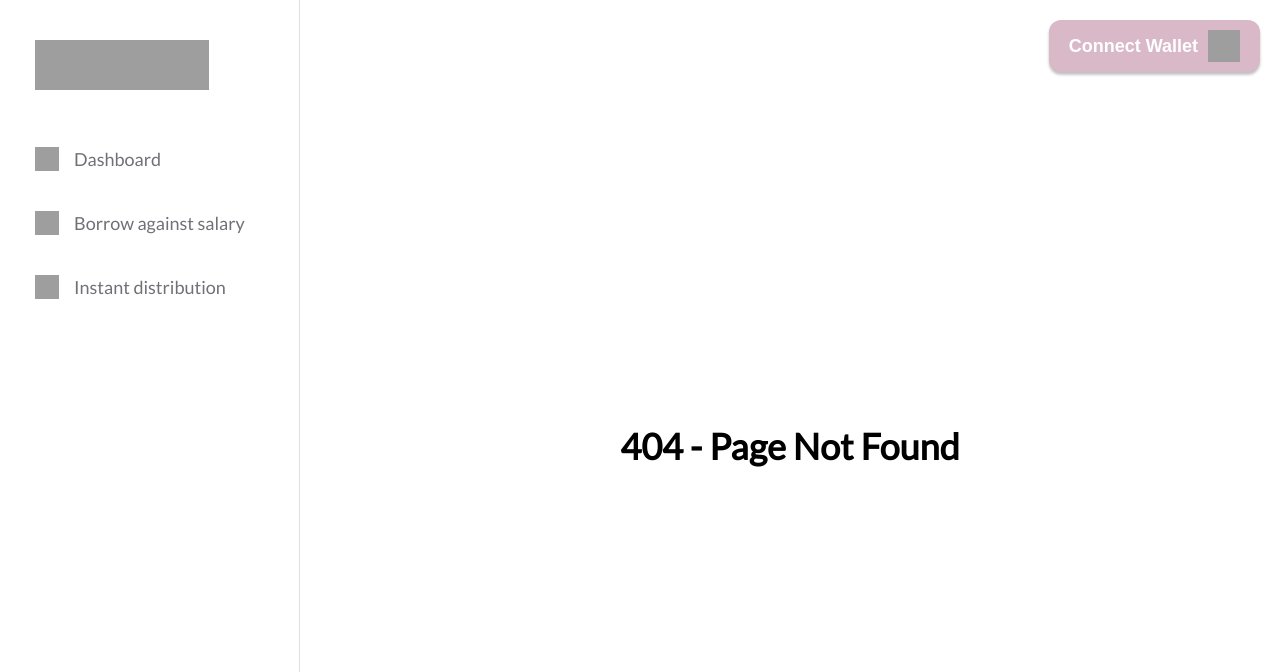
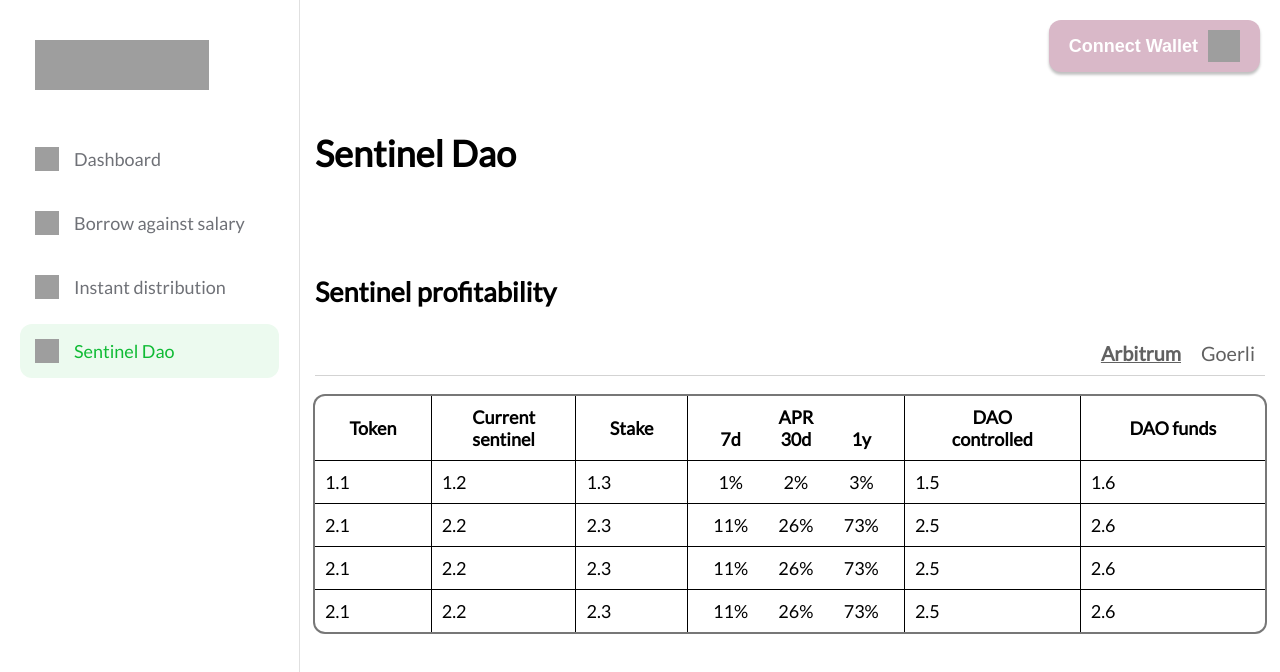
Before and after one commit to ab8x1/sf.pozalabs, a Next.js app: page /sentinel-dao in a window 1280 px wide. Before the commit this address had no page. Shown: the top 672 px of the page. Built offline with nearby package versions, Linux system fonts and the light colour scheme; grey boxes are pictures that could not be loaded.

Commit message:
added sentinel dao page

```diff
--- /dev/null
+++ b/pages/sentinel-dao.tsx
@@ -0,0 +1,13 @@
+import Head from 'next/head'
+import SentinelDalo from '../src/components/Sentinel-Dao'
+
+export default function Home() {
+  return (
+    <>
+      <Head>
+        <title>Salary stream</title>
+      </Head>
+      <SentinelDalo/>
+    </>
+  )
+}
--- a/src/components/Navbar/AppOption.tsx
+++ b/src/components/Navbar/AppOption.tsx
@@ -23,7 +23,7 @@ function AppOptionComponent({info, mainUrl, routes}: AppOptionsProps){
                 isOpened &&
                 <Options>
                     {
-                        routes.map(({name, url}) =>
+                        routes?.map(({name, url}) =>
                             <Option key={url} selected={asPath === `/${mainUrl}/${url}`}>
                                 <Link href={`/${mainUrl}/${url}`}><Icon src={`/navbar/${url}.png`}/>{name}</Link>
                             </Option>
--- a/src/components/Navbar/Navbar.tsx
+++ b/src/components/Navbar/Navbar.tsx
@@ -11,6 +11,7 @@ import Image from 'next/image'
 
 const bagRoutes: route[] = [{url: "borrower", name: "Borrower"}, {url: "lender", name: "Lender"}, {url: "employer", name: "Employer"}, {url: "activeLoans", name: "Active Loans"}];
 const idRoutes: route[] = [{url: "subscriber", name: "Subscriber"}, {url: "owner", name: "Owner"}];
+const sentinelRoutes: route[] = [{url: "view", name: "View"}];
 
 function NavbarComponent(){
     const [open, setOpen] = useState<boolean>(false);
@@ -22,7 +23,7 @@ function NavbarComponent(){
     useEffect((): void => {
         setOpen(false);
     }, [router.asPath])
-
+    console.log(router.asPath);
     return(
         <Navbar>
             <TopNavbar open={open} setOpen={setOpen}/>
@@ -33,6 +34,7 @@ function NavbarComponent(){
                         <Option selected={router.asPath === "/"}><Link href="/"><Icon src="/navbar/dashboard.png"/>Dashboard</Link></Option>
                         <AppOption info={{name: "Borrow against salary", img: "/navbar/bag.svg"}} mainUrl='borrow-agains-salary' routes={bagRoutes}/>
                         <AppOption info={{name: "Instant distribution", img: "/navbar/ida.svg"}} mainUrl='instant-distribution' routes={idRoutes}/>
+                        <Option selected={router.asPath === "/sentinel-dao"}><Link href="/sentinel-dao"><Icon src="/navbar/ida.svg"/>Sentinel Dao</Link></Option>
                     </AppOptions>
                 </div>
             </ToggleNavbar>
--- /dev/null
+++ b/src/components/Sentinel-Dao/SentinelDao.tsx
@@ -0,0 +1,114 @@
+import { useState, useEffect } from 'react';
+import {TableCell, TableHeader, Table, TripleData, ChainSelector, Chain, LoadingContainer} from './SentinelDaoStyles'
+
+function SentinelDao(){
+    const [loading, setLoading] = useState(true);
+    const [chain, setChain] = useState('Arbitrum');
+
+    useEffect(() => {
+        setLoading(true);
+        setTimeout(() => {
+            setLoading(false);
+        }, 2000)
+    }, [chain])
+
+    return(
+        <div className="container">
+            <h1>Sentinel Dao</h1>
+            <h2 style={{marginTop: '100px'}}>Sentinel profitability</h2>
+            <ChainSelector>
+                <Chain $selected={chain==="Arbitrum"} onClick={() => setChain("Arbitrum")}>Arbitrum</Chain>
+                <Chain $selected={chain==="Goerli"} onClick={() => setChain("Goerli")}>Goerli</Chain>
+            </ChainSelector>
+            <Table>
+                <thead>
+                    <tr>
+                        <TableHeader>Token</TableHeader>
+                        <TableHeader>Current <br/> sentinel</TableHeader>
+                        <TableHeader>Stake</TableHeader>
+                        <TableHeader>
+                            APR
+                            <TripleData>
+                                <span>7d</span>
+                                <span>30d</span>
+                                <span>1y</span>
+                            </TripleData>
+                        </TableHeader>
+                        <TableHeader>DAO <br/> controlled</TableHeader>
+                        <TableHeader>DAO funds</TableHeader>
+                    </tr>
+                </thead>
+                <tbody>
+                    {
+                        loading ?
+                            <tr>
+                                <td colSpan={10}>
+                                    <LoadingContainer/>
+                                </td>
+                            </tr>
+                        :
+                        <>
+                            <tr>
+                                <TableCell>1.1</TableCell>
+                                <TableCell>1.2</TableCell>
+                                <TableCell>1.3</TableCell>
+                                <TableCell>
+                                    <TripleData>
+                                        <span>1%</span>
+                                        <span>2%</span>
+                                        <span>3%</span>
+                                    </TripleData>
+                                </TableCell>
+                                <TableCell>1.5</TableCell>
+                                <TableCell>1.6</TableCell>
+                            </tr>
+                            <tr>
+                                <TableCell>2.1</TableCell>
+                                <TableCell>2.2</TableCell>
+                                <TableCell>2.3</TableCell>
+                                <TableCell>
+                                    <TripleData>
+                                        <span>11%</span>
+                                        <span>26%</span>
+                                        <span>73%</span>
+                                    </TripleData>
+                                </TableCell>
+                                <TableCell>2.5</TableCell>
+                                <TableCell>2.6</TableCell>
+                            </tr>
+                            <tr>
+                                <TableCell>2.1</TableCell>
+                                <TableCell>2.2</TableCell>
+                                <TableCell>2.3</TableCell>
+                                <TableCell>
+                                    <TripleData>
+                                        <span>11%</span>
+                                        <span>26%</span>
+                                        <span>73%</span>
+                                    </TripleData>
+                                </TableCell>
+                                <TableCell>2.5</TableCell>
+                                <TableCell>2.6</TableCell>
+                            </tr>
+                            <tr>
+                                <TableCell>2.1</TableCell>
+                                <TableCell>2.2</TableCell>
+                                <TableCell>2.3</TableCell>
+                                <TableCell>
+                                    <TripleData>
+                                        <span>11%</span>
+                                        <span>26%</span>
+                                        <span>73%</span>
+                                    </TripleData>
+                                </TableCell>
+                                <TableCell>2.5</TableCell>
+                                <TableCell>2.6</TableCell>
+                            </tr>
+                        </>
+                    }
+                </tbody>
+            </Table>
+        </div>
+    )
+}
+export default SentinelDao;
--- /dev/null
+++ b/src/components/Sentinel-Dao/SentinelDaoStyles.ts
@@ -0,0 +1,79 @@
+import styled, {keyframes, css} from "styled-components";
+
+
+export const ChainSelector = styled.div`
+    display: flex;
+    justify-content: flex-end;
+    margin: 20px 0;
+    border: solid lightgray;
+    border-width: 0 0 1px 0;
+`
+
+export const Chain = styled.span<{$selected: boolean}>`
+    margin: 5px 5px;
+    padding: 5px;
+    font-size: 1.1rem;
+    color: #616161;
+    cursor: pointer;
+    ${({$selected}) => $selected && `
+        text-decoration: underline;
+        font-weight: bold;
+    `}
+`
+
+export const Table = styled.table`
+    width: 100%;
+    border-collapse: collapse;
+    border-radius: 10px;
+    border-style: hidden;
+    box-shadow: 0 0 0 2px #777;
+`;
+
+const placeHolderShimmer = keyframes`
+    0% {
+        background-position: -468px 0
+    }
+    100% {
+        background-position: 468px 0
+    }
+`
+
+const animation  = (props: any) => css`
+    ${placeHolderShimmer} 1s linear infinite forwards
+`
+
+export const loadingStyles = css`
+        animation: ${animation};
+        background: linear-gradient(to right, #eeeeee 8%, #dddddd 18%, #eeeeee 33%);
+        background-size: 950px 104px;
+        color: transparent;
+        pointer-events: none;
+        z-index: 200;
+
+`
+
+export const LoadingContainer = styled.div`
+    width: 100%;
+    height: 400px;
+    border-radius: 0 0 10px 10px;
+    ${loadingStyles}
+`
+
+export const TableHeader = styled.th`
+    padding: 10px;
+    border: 1px solid black;
+    word-wrap: break-word;
+`;
+
+export const TableCell = styled.td`
+    padding: 10px;
+    border: 1px solid black;
+    word-wrap: break-word;
+`;
+
+export const TripleData = styled.div`
+    display: grid;
+    grid-template-columns: 1fr 1fr 1fr;
+    width: 100%;
+    justify-items: center;
+`
--- /dev/null
+++ b/src/components/Sentinel-Dao/index.js
@@ -0,0 +1 @@
+export {default} from './SentinelDao'
```
Also changed, not shown: src/components/Navbar/navbarTypes.d.ts (+9 -1 lines), src/components/Sentinel-Dao/SentinelDaoTypes.d.ts (added).
